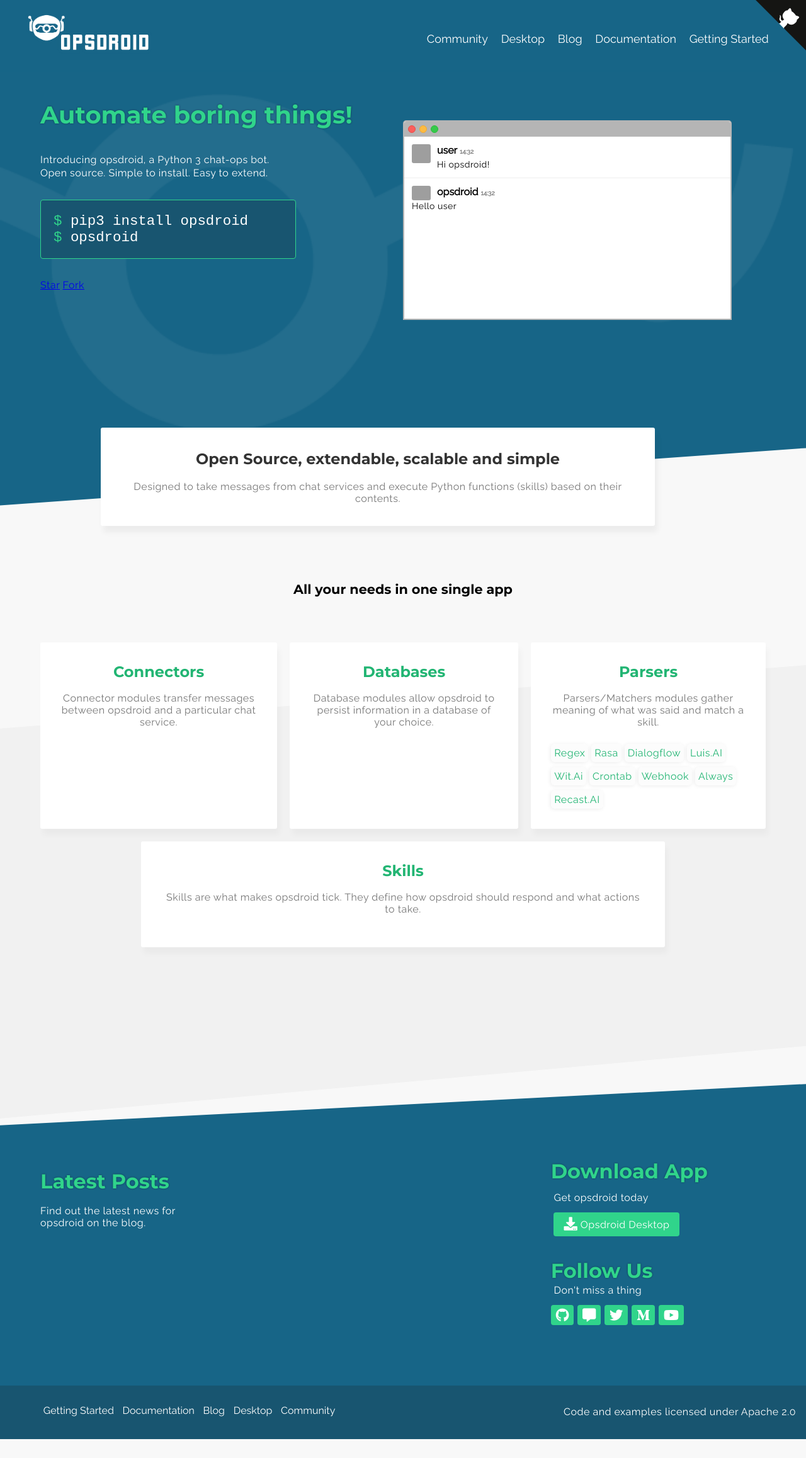
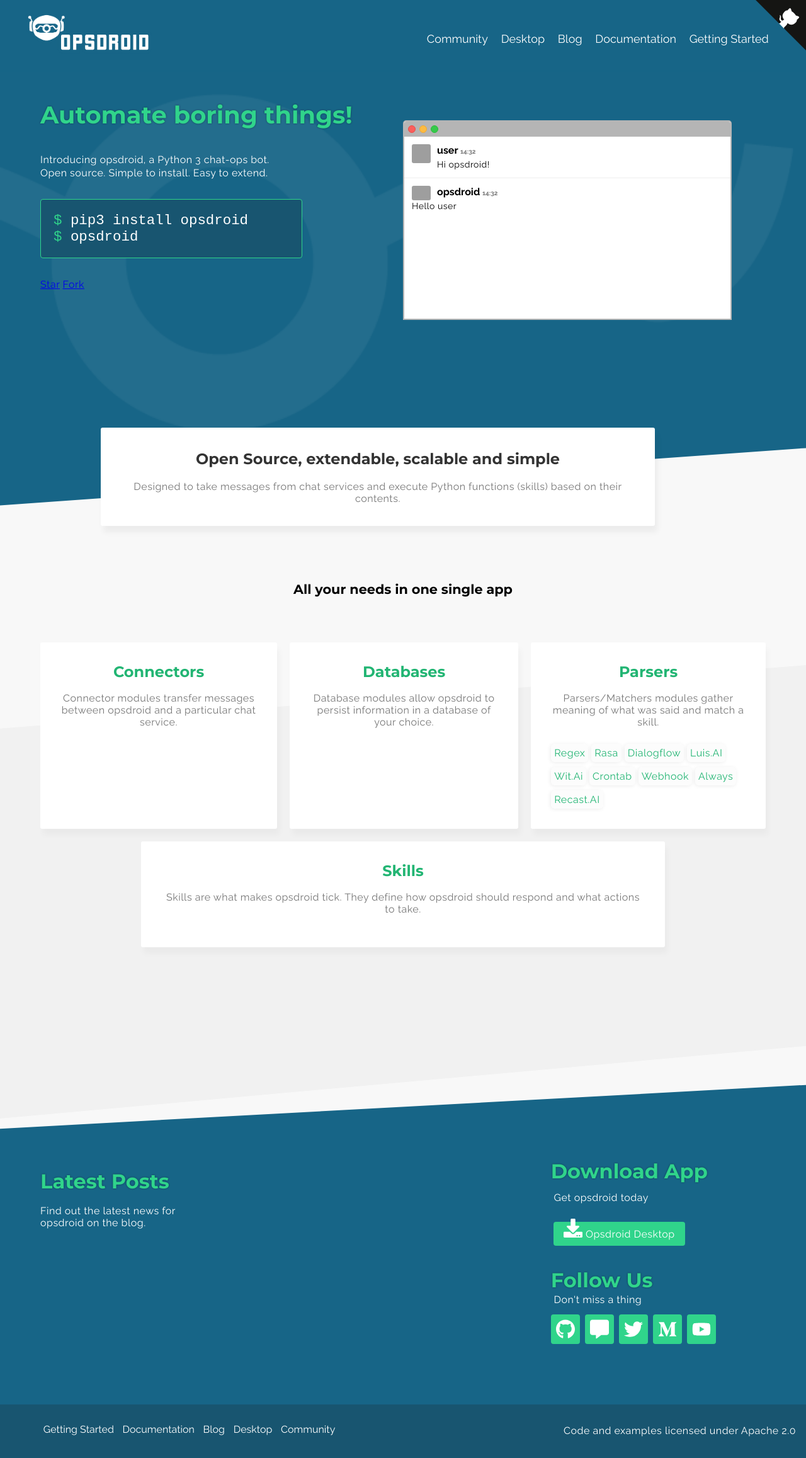
Before and after one commit to opsdroid/opsdroid.github.io, a Jekyll site: the page built from index.html, in a window 1280 px wide. Shown: the whole page at 63% size. Built offline with Jekyll 4.4.1, drawn with Linux system fonts in a browser that asks for light colours; nearby versions of some CDN libraries; before the commit the page ends 2285 px from its top, so only the background shows below that; grey boxes are pictures that could not be loaded.

Commit message:
Improve general performance

```diff
--- a/_includes/footer.html
+++ b/_includes/footer.html
@@ -9,8 +9,8 @@
       <h1 class="add-shadow align-left">Download App</h1>
       <p class="white-text align-left">Get opsdroid today</p>
       <p class="align-left"><a class="align-left" href="https://github.com/opsdroid/opsdroid-desktop"
-          title="Opsdroid Desktop App" target="_blank">
-          <i class="fas fa-download fa-lg"></i> Opsdroid Desktop
+          title="Opsdroid Desktop App" target="_blank" rel="noopener" rel="noreferrer">
+          {% include_relative /images/icons/download-solid.svg %} Opsdroid Desktop
         </a></p>
     </div>
 
@@ -18,15 +18,21 @@
       <h1 class="add-shadow align-left">Follow Us</h1>
       <p class="white-text align-left">Don't miss a thing</p>
       <div class="align-left social-icons">
-        <a href="https://github.com/{{ site.github_username }}" title="Opsdroid Github Repo"><i
-            class="fab fa-github fa-lg"></i></a>
-        <a href="https://riot.im/app/#/room/#opsdroid-general:matrix.org" title="Opsdroid Matrix Channel"><i
-            class="fas fa-comment-alt fa-lg"></i></a>
-        <a href="https://twitter.com/{{ site.twitter_username }}" title="Opsdroid Twitter Account"><i
-            class="fab fa-twitter fa-lg"></i></a>
-        <a href="https://medium.com/opsdroid" title="Opsdroid Medium Blog"><i class="fab fa-medium-m fa-lg"></i></a>
-        <a href="https://www.youtube.com/channel/UC0FeGkDF7FrshmzAsb9lDvw" title="Opsdroid YouTube Account"><i
-            class="fab fa-youtube fa-lg"></i></a>
+        <a href="https://github.com/{{ site.github_username }}" class="social-icon" title="Opsdroid Github Repo">
+          {% include_relative /images/icons/github-brands.svg %}
+        </a>
+        <a href="https://riot.im/app/#/room/#opsdroid-general:matrix.org" class="social-icon" title="Opsdroid Matrix Channel">
+          {% include_relative /images/icons/comment-alt-solid.svg %}
+        </a>
+        <a href="https://twitter.com/{{ site.twitter_username }}" class="social-icon" title="Opsdroid Twitter Account">
+          {% include_relative /images/icons/twitter-brands.svg %}
+        </a>
+        <a href="https://medium.com/opsdroid" class="social-icon" title="Opsdroid Medium Blog">
+          {% include_relative /images/icons/medium-m-brands.svg %}
+        </a>
+        <a href="https://www.youtube.com/channel/UC0FeGkDF7FrshmzAsb9lDvw" class="social-icon" title="Opsdroid YouTube Account">
+          {% include_relative /images/icons/youtube-brands.svg %}
+        </a>
       </div>
     </div>
 
--- a/_includes/head.html
+++ b/_includes/head.html
@@ -16,10 +16,7 @@
   <title>{% if page.title %}{{ page.title }}{% else %}{{ site.title }}{% endif %}</title>
   <meta name="description" content="{% if page.excerpt %}{{ page.excerpt | strip_html | strip_newlines | truncate: 160 }}{% else %}{{ site.description }}{% endif %}">
 
-  <!-- Font Awesome -->
-  <link rel="stylesheet" href="https://use.fontawesome.com/releases/v5.4.1/css/all.css" integrity="sha384-5sAR7xN1Nv6T6+dT2mhtzEpVJvfS3NScPQTrOxhwjIuvcA67KV2R5Jz6kr4abQsz" crossorigin="anonymous">
-
-  <link rel="stylesheet" href="{{ "/css/main.css" | prepend: site.baseurl }}">
+  <link rel="stylesheet" href="{{ "/css/main.css" | prepend: site.baseurl }}?{{ site.time | date: '%s%N' }}">
   <link rel="canonical" href="{{ page.url | replace:'index.html','' | prepend: site.baseurl | prepend: site.url }}">
   <link rel="alternate" type="application/rss+xml" title="{{ site.title }}" href="{{ "/feed.xml" | prepend: site.baseurl | prepend: site.url }}" />
 </head>
--- a/_layouts/default.html
+++ b/_layouts/default.html
@@ -1,5 +1,5 @@
 <!DOCTYPE html>
-<html>
+<html lang="en">
 
   {% include head.html %}
 
@@ -12,14 +12,17 @@
     {% include footer.html %}
 
     <!-- jQuery -->
-    <script src="https://code.jquery.com/jquery-3.1.0.min.js" crossorigin="anonymous"></script>
+    <script src="https://code.jquery.com/jquery-3.5.0.min.js" crossorigin="anonymous"></script>
 
-    <script src="/scripts/main.js"></script>
+    <script async rel="preconnect" src="{{ "/scripts/main.js" }}?{{ site.time | date: '%s%N' }}"></script>
     <!-- Chat for homepage -->
-    <script src="/scripts/chat.js"></script>
+    <script async rel="preconnect" src="{{ "/scripts/chat.js" }}?{{ site.time | date: '%s%N' }}"></script>
 
     <!-- GitHub Buttons https://buttons.github.io/. -->
     <script async defer src="https://buttons.github.io/buttons.js"></script>
+
+    <!-- Google Fonts-->
+    <link async rel="preload preconnect" href="https://fonts.googleapis.com/css2?family=Montserrat:wght@400;700&family=Raleway:wght@400;700&display=swap" as="style" onload="this.onload=null;this.rel='stylesheet'">
 
     <!-- Google Analytics -->
     <script>
--- a/css/main.css
+++ b/css/main.css
@@ -1,4 +1,3 @@
-@import url("https://fonts.googleapis.com/css?family=Montserrat:400,700|Raleway");
 body, html {
   background-color: #F8F8F8;
   -webkit-font-smoothing: antialiased;
@@ -11,8 +10,9 @@
 }
 
 body {
-  font-family: 'Raleway',Helvetica,Arial,sans-serif;
+  font-family: 'Raleway', sans-serif;
   margin: 0;
+  font-display: swap;
 }
 
 body p {
@@ -31,6 +31,7 @@
   color: #30D48B;
   font-weight: bold;
   font-family: 'Montserrat', sans-serif;
+  font-display: swap;
   margin: 0;
 }
 
@@ -244,7 +245,7 @@
 
 .header .header-container .description {
   grid-area: "description";
-  margin-right: 1rem;
+  margin-right: 0;
 }
 
 .header .header-container .description h1 {
@@ -270,7 +271,7 @@
 }
 
 .header .header-container .description code {
-  margin: 2rem 3rem 0rem 3rem;
+  margin: 3rem auto;
   width: 65%;
   background-color: #185570;
   border-color: #30D48B;
@@ -278,7 +279,7 @@
   border-width: 1px;
   border-radius: 4px;
   font-size: 1.2rem;
-  display: inline-block;
+  display: table;
   padding: 20px;
 }
 
@@ -697,15 +698,35 @@
   padding: .0rem .3rem .8rem;
 }
 
-footer .top-footer .follow .social-icons .fab, footer .top-footer .follow .social-icons .fas {
+footer .top-footer .follow .social-icons {
+  display: -webkit-box;
+  display: -ms-flexbox;
+  display: flex;
+  -webkit-box-pack: center;
+      -ms-flex-pack: center;
+          justify-content: center;
+}
+
+@media (min-width: 920px) {
+  footer .top-footer .follow .social-icons {
+    -webkit-box-pack: start;
+        -ms-flex-pack: start;
+            justify-content: start;
+  }
+}
+
+footer .top-footer .follow .social-icon {
+  display: -webkit-box;
+  display: -ms-flexbox;
+  display: flex;
   color: white;
   background-color: #30D48B;
   padding: .5rem;
   border-radius: 4px;
-  margin-right: .1rem;
+  margin-right: .5rem;
 }
 
-footer .top-footer .follow .social-icons .fab:hover, footer .top-footer .follow .social-icons .fas:hover {
+footer .top-footer .follow .social-icon:hover {
   background-color: #22B573;
   -webkit-transition: all .5s ease-in-out;
   transition: all .5s ease-in-out;
@@ -752,4 +773,8 @@
   -ms-grid-column: 1;
   grid-area: license;
 }
+
+.svg-inline--fa {
+  width: 30px;
+}
 /*# sourceMappingURL=main.css.map */
--- a/scripts/blog.js
+++ b/scripts/blog.js
@@ -1,3 +1,5 @@
+// This script is used in main.js - it's here for maintainability proposes
+
 (function(){ //begin script
 
   $(document).ready(function() {
@@ -21,7 +23,7 @@
             blog_posts.append("<div class=\"blog-post\">"
                               + "<p class=\"date\">" + item.pubDate.slice(0,10) + "</p>"
                               + "<p class=\"link\">"
-                                + "<a href=\"" + item.link + "\" target=\"_blank\">"
+                                + "<a href=\"" + item.link + "\" target=\"_blank\" rel=\"noopener\" rel=\"noreferrer\">"
                                   + item.title
                                 + "</a>"
                               + "</p>"
--- a/scripts/chat.js
+++ b/scripts/chat.js
@@ -25,7 +25,7 @@
     var time = d.getHours() + ":" + pad(d.getMinutes(), 2);
     var profile = {"opsdroid": "https://github.com/opsdroid/style-guidelines/raw/master/logos/logo-dark.png",
                    "user": "https://www.gravatar.com/avatar/00000000000000000000000000000000?s=60&d=mm"};
-    return "<div id=\"" + id + "\" class=\"message " + user + "\"><img class=\"profile\" src=\"" + profile[user] + "\"><h4>" + user + " <small>" + time + "</small></h4><p>" + message + "</p></div>";
+    return "<div id=\"" + id + "\" class=\"message " + user + "\"><img class=\"profile\" alt=\"avatar\" src=\"" + profile[user] + "\"><h4>" + user + " <small>" + time + "</small></h4><p>" + message + "</p></div>";
   }
 
   function add_message(user, message, timeout){
--- a/scripts/main.js
+++ b/scripts/main.js
@@ -31,7 +31,7 @@
           if ( i < 3 ) {
             var item = response.items[i];
             blog_posts.append("<div class=\"blog-post\">"
-                              + "<a href=\"" + item.link + "\" target=\"_blank\">"
+                              + "<a href=\"" + item.link + "\" target=\"_blank\" rel=\"noopener\" rel=\"noreferrer\">"
                                 + "<p class=\"date\">" + item.pubDate.slice(0,10) + "</p>"
                                 + "<p class=\"link\">"
                                     + item.title
```
Also changed, not shown: css/main.scss (+18 -11 lines), _sass/_layout.scss (added), _sass/_syntax-highlighting.scss (added), images/icons/comment-alt-solid.svg (added), images/icons/download-solid.svg (added), images/icons/github-brands.svg (added), images/icons/medium-m-brands.svg (added), images/icons/twitter-brands.svg (added), images/icons/youtube-brands.svg (added), 2 other files.
